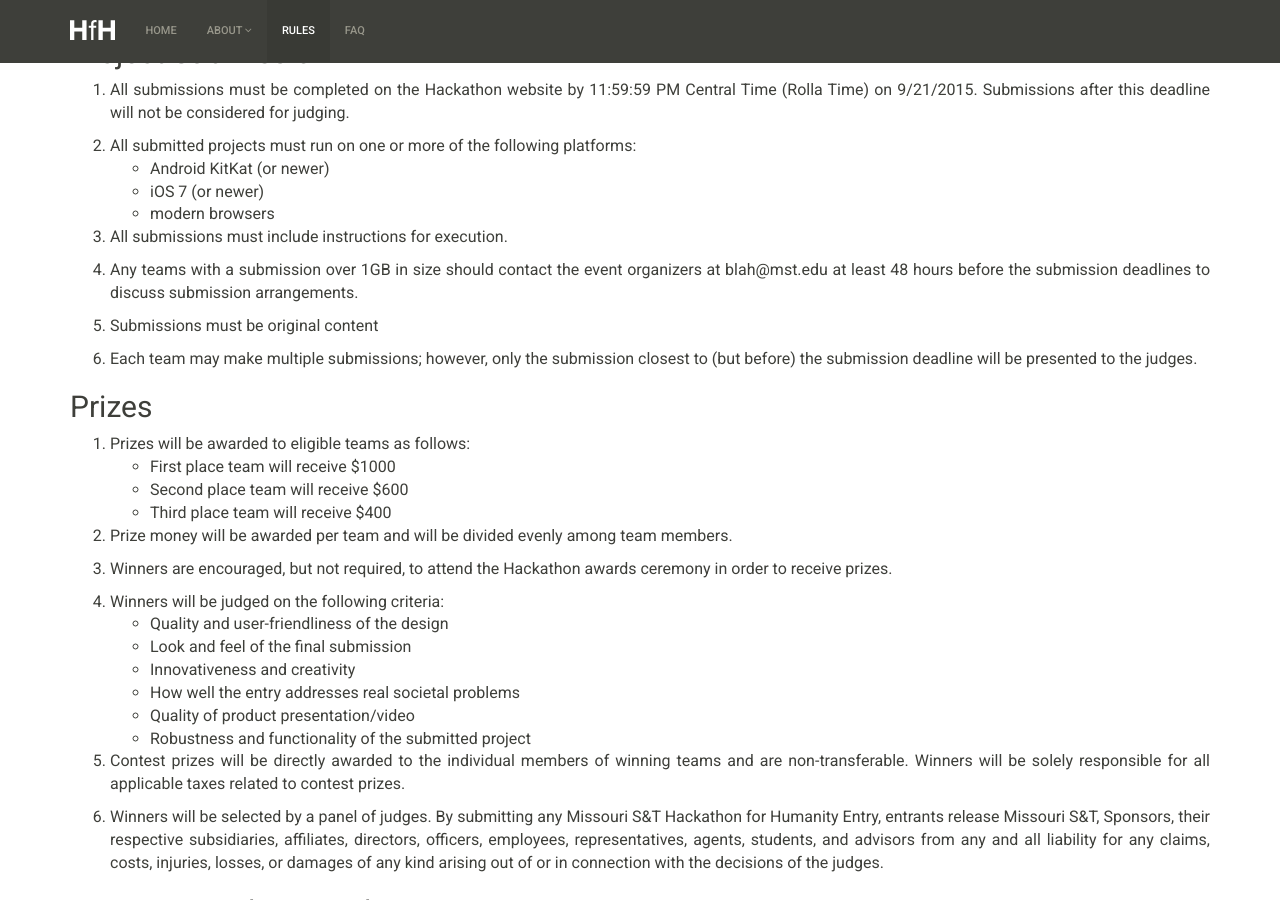
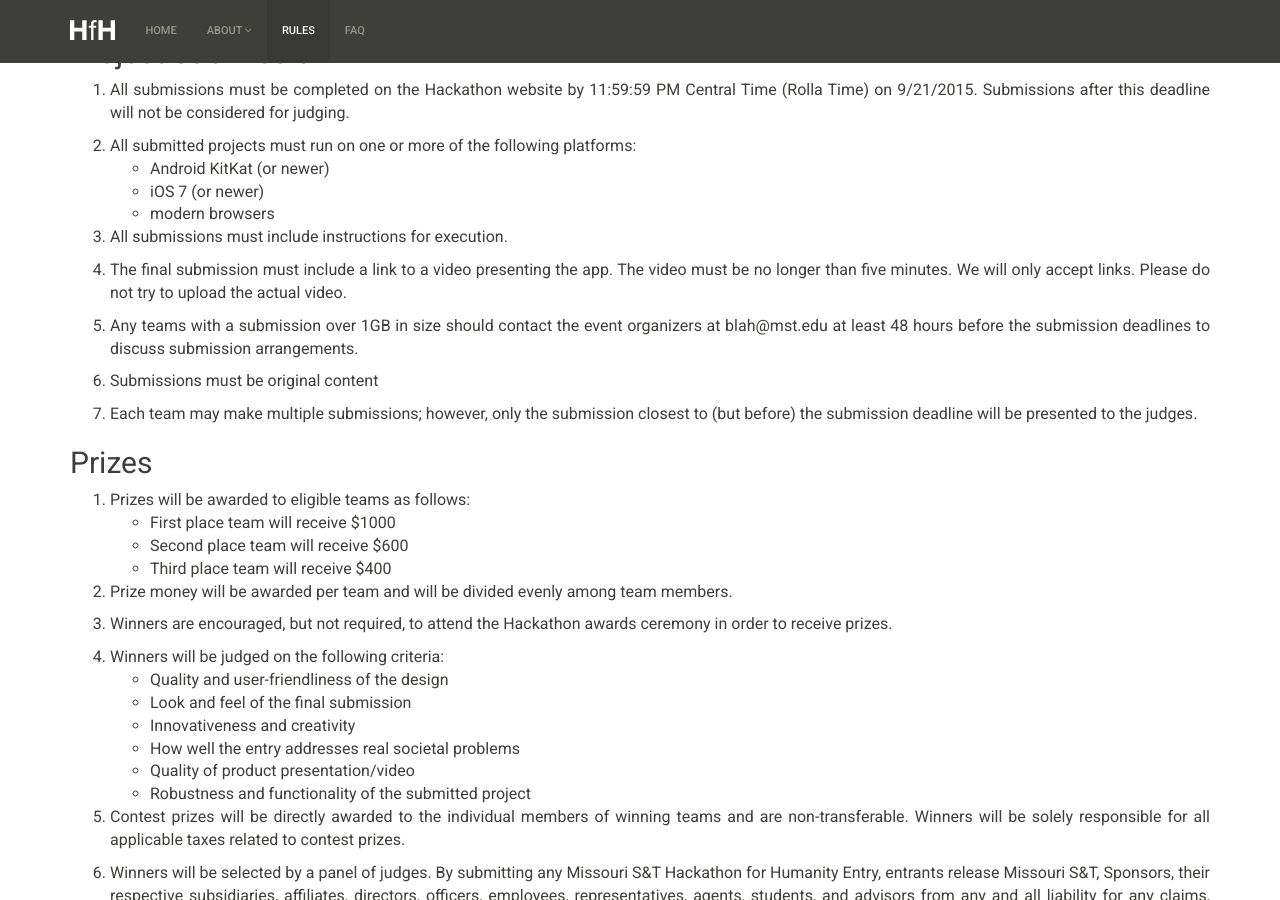
Before and after one commit to cmpsci-goldnjub/info, a Jekyll site: the page built from rules.md, in a window 1280 px wide and 900 px high, scrolled down 878 px. Built offline with Jekyll 4.4.1, drawn with Linux system fonts in a browser that asks for light colours.

Commit message:
Update rules.md

```diff
--- a/rules.md
+++ b/rules.md
@@ -50,6 +50,8 @@ Email questions to blah@mst.edu
 
 3.  All submissions must include instructions for execution.
 
+4.  The final submission must include a link to a video presenting the app. The video must be no longer than five minutes. We will only accept links. Please do not try to upload the actual video.
+
 4.  Any teams with a submission over 1GB in size should contact the event organizers at blah@mst.edu at least 48 hours before the submission deadlines to discuss submission arrangements.
 
 5.  Submissions must be original content
```
